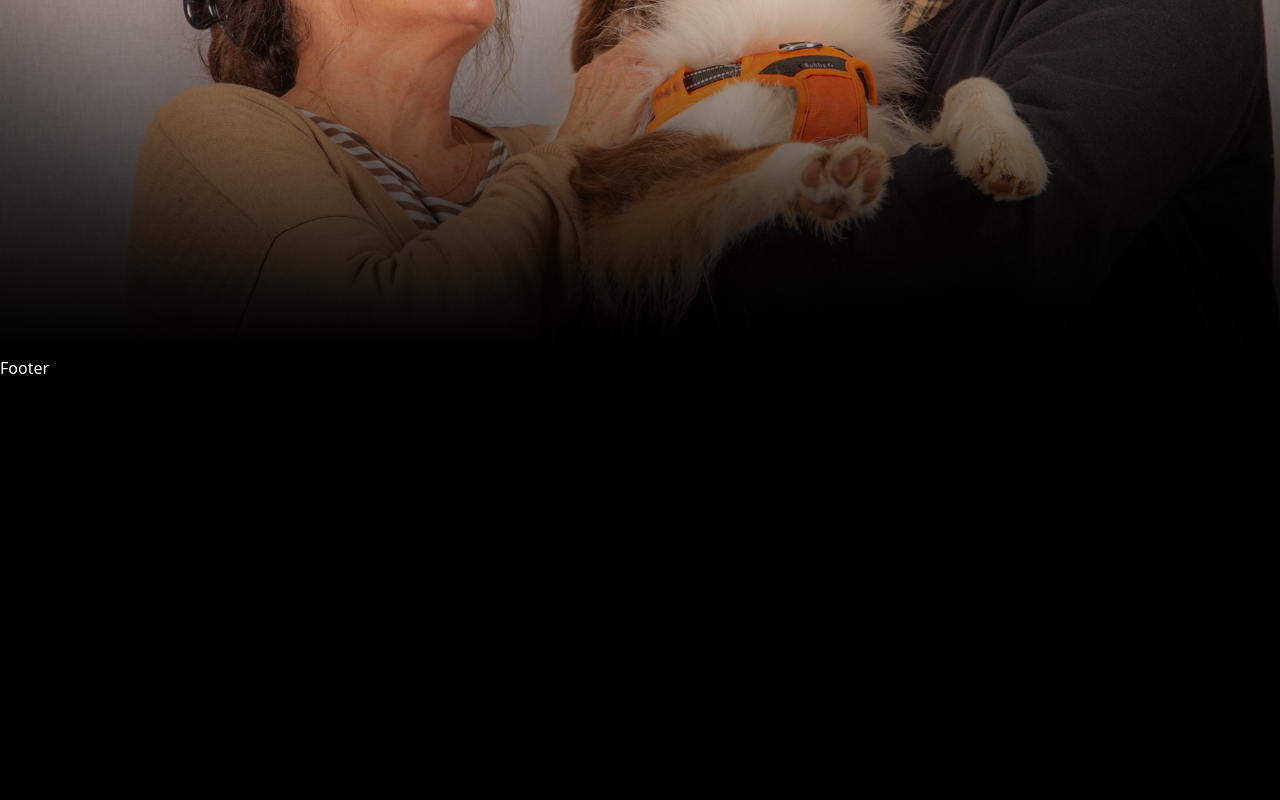
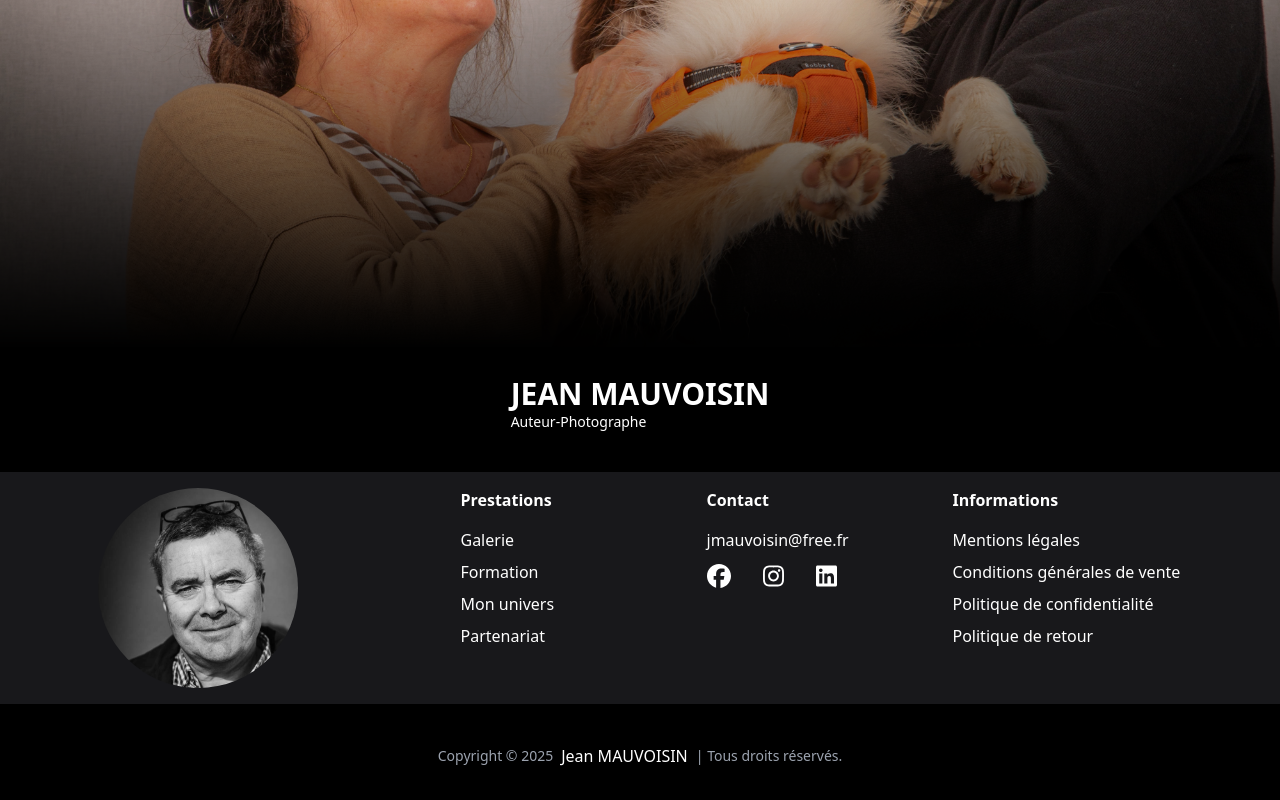
Before and after one commit to jo33200/jmauvoisinphoto, a Next.js app: page / in a window 1280 px wide. Shown: the part 585-1385 px from the top of the page. Before the commit the page ends 965 px from the top, so only its background shows below. Built offline with nearby package versions, Linux system fonts and the light colour scheme.

Commit message:
refactor: enhance footer component with navigation links and social media icons

```diff
--- a/src/components/common/footer.jsx
+++ b/src/components/common/footer.jsx
@@ -1,9 +1,133 @@
-const footer = () => {
+
+import Link from "next/link";
+import { Oswald } from 'next/font/google';
+import Image from "next/image";
+import { FontAwesomeIcon } from "@fortawesome/react-fontawesome";
+import { faFacebook } from "@fortawesome/free-brands-svg-icons";
+import { faInstagram } from "@fortawesome/free-brands-svg-icons";
+import { faLinkedin } from "@fortawesome/free-brands-svg-icons";
+
+const oswald = Oswald({
+  variable: '--font-oswald',
+  subsets: ['latin'],
+});
+
+
+const Footer = () => {
   return (
-    <footer>
-      <p>Footer</p>
+    <footer className="flex h-auto w-full flex-col items-start justify-start gap-10 bg-black px-0 pb-8 pt-5 text-white sm:items-center">
+      <section>
+          <Link href="/" className="flex flex-col items-start">
+            <span
+              className={`text-3xl font-bold text-white ${oswald.variable}`}
+            >
+              JEAN MAUVOISIN
+            </span>
+            <span className="text-sm text-white">Auteur-Photographe</span>
+          </Link>
+        </section>
+      <section className="flex w-full flex-col lg:flex-row lg:justify-around lg:gap-0 bg-zinc-900 p-4">
+
+        <article className="flex flex-col items-start justify-start gap-1 text-left ">
+          <Image
+            src="/jeanProfil.jpg"
+            alt="Jean Mauvoisin"
+            width={200}
+            height={200}
+            className="rounded-full"
+          />
+        </article>
+        <div className="flex flex-col items-start justify-start gap-4 text-left lg:flex-row lg:gap-4 lg:justify-center">
+        <nav
+          aria-label="Navigation de pied de page"
+          className="h-auto w-[230px]"
+        >
+          <ul className="flex flex-col items-start justify-start gap-2 text-left">
+            <li className="font-bold pb-2">Prestations</li>
+            <li>
+              <Link href="/galerie" className="hover:underline">
+                Galerie
+              </Link>
+            </li>
+            <li>
+              <Link href="/prestations" className="hover:underline">
+                Formation
+              </Link>
+            </li>
+            <li>
+              <Link href="/" className="hover:underline">
+                Mon univers
+              </Link>
+            </li>
+            <li>
+              <Link href="/" className="hover:underline">
+                Partenariat
+              </Link>
+            </li>
+          </ul>
+        </nav>
+        <nav className="h-auto w-[230px]">
+          <ul className="flex flex-col items-start justify-start gap-3 text-left">
+            <li className="font-bold pb-1">Contact</li>
+            <li>
+                <a
+                  href="mailto:jmauvoisin@free.fr"
+                  className="hover:cursor-pointer"
+                  aria-label="Envoyer un e-mail à Indenum"
+                >
+                  jmauvoisin@free.fr
+                </a>
+            </li>
+            <li className="flex items-center justify-start gap-8">
+              <FontAwesomeIcon icon={faFacebook} size="xl" />
+              <FontAwesomeIcon icon={faInstagram} size="xl" />
+              <FontAwesomeIcon icon={faLinkedin} size="xl" />
+            </li>
+          </ul>
+        </nav>
+        <nav
+          aria-label="Navigation de pied de page"
+          className="h-auto w-[230px]"
+        >
+          <ul className="flex flex-col items-start justify-start gap-2 text-left">
+            <li className="font-bold pb-2">Informations</li>
+            <li>
+              <Link href="/" className="hover:underline">
+                Mentions légales
+              </Link>
+            </li>
+            <li>
+              <Link href="/" className="hover:underline">
+                Conditions générales de vente
+              </Link>
+            </li>
+            <li>
+              <Link href="/" className="hover:underline">
+                Politique de confidentialité
+              </Link>
+            </li>
+            <li>
+              <Link href="/" className="hover:underline">
+                Politique de retour
+              </Link>
+            </li>
+          </ul>
+        </nav>
+        </div>
+      </section>
+      <section className="flex items-center justify-center gap-2">
+        <p className="text-sm text-left text-gray-400">
+          Copyright © 2025
+        </p>
+        <p className="text-md text-left text-white font-normal">
+          Jean MAUVOISIN
+        </p>
+        <p className="text-sm text-left text-gray-400">
+          | Tous droits réservés.
+        </p>
+      </section>
     </footer>
   );
 };
 
-export default footer;
+export default Footer;
```
